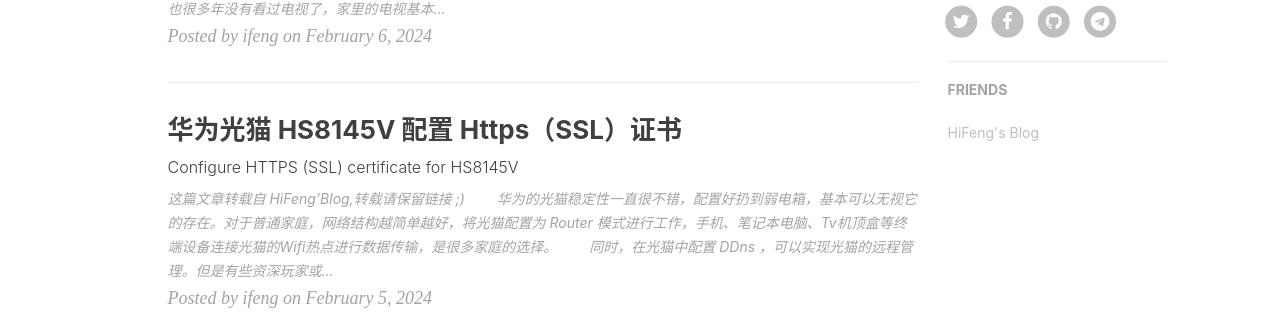
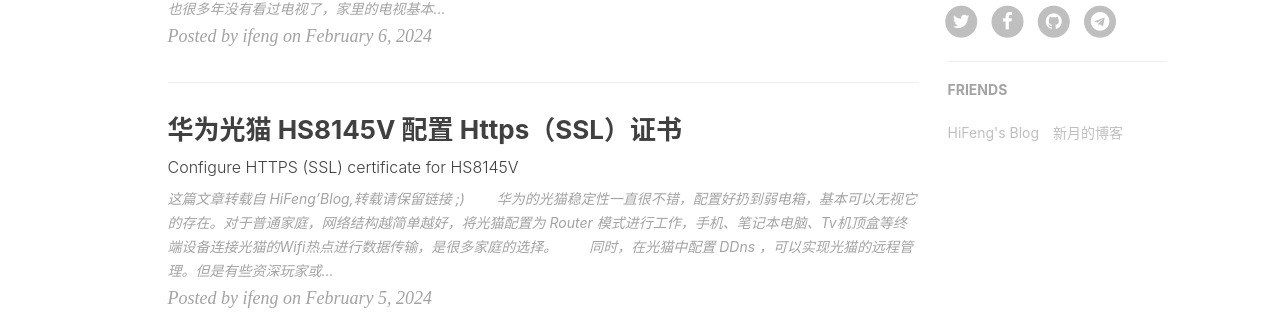
Before and after one commit to a97083435/hiifeng.github.io, a Jekyll site: the page built from index.html, in a window 1280 px wide and 900 px high, scrolled down 718 px. Shown: the part 136-452 px from the top of the window. Built offline with Jekyll 4.4.1, drawn with Linux system fonts in a browser that asks for light colours; the list of posts is cut into pages by our own code; comment, search, counter and statistics services are not loaded.

Commit message:
Update _config.yml

```diff
--- a/_config.yml
+++ b/_config.yml
@@ -95,7 +95,7 @@
 friends:
   [
     { title: "HiFeng's Blog", href: "http://www.hicairo.com" },
-#    { title: "Ebn Zhang", href: "https://ebnbin.dev/" },
+    { title: "新月的博客", href: "https://blog.a--i.eu.org" },
 #    { title: "Kun Qian", href: "http://kunq.me" },
 #    { title: "Sherry Woo", href: "https://sherrywoo.me/" },
 #    { title: "SmdCn", href: "http://blog.smdcn.net" },
```
